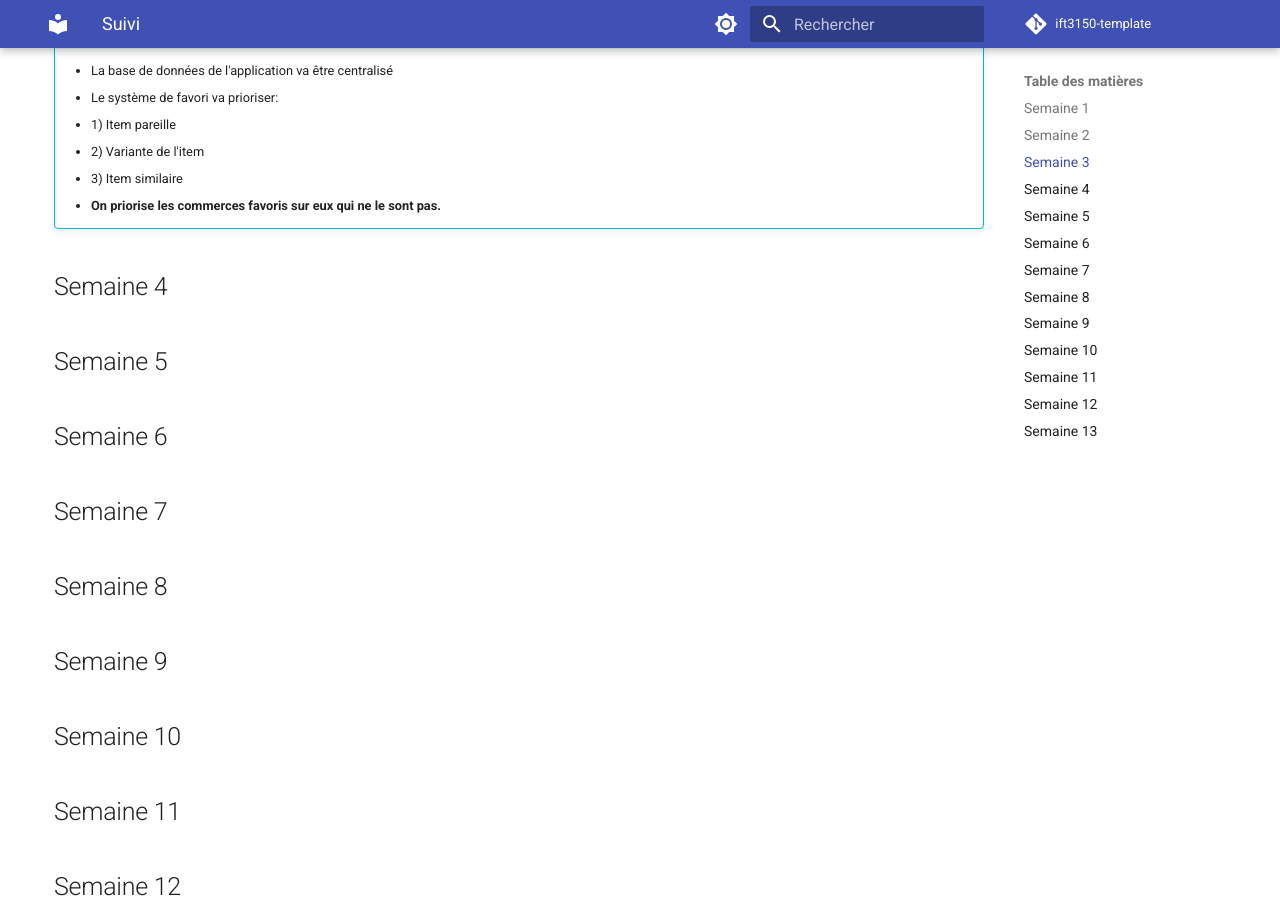
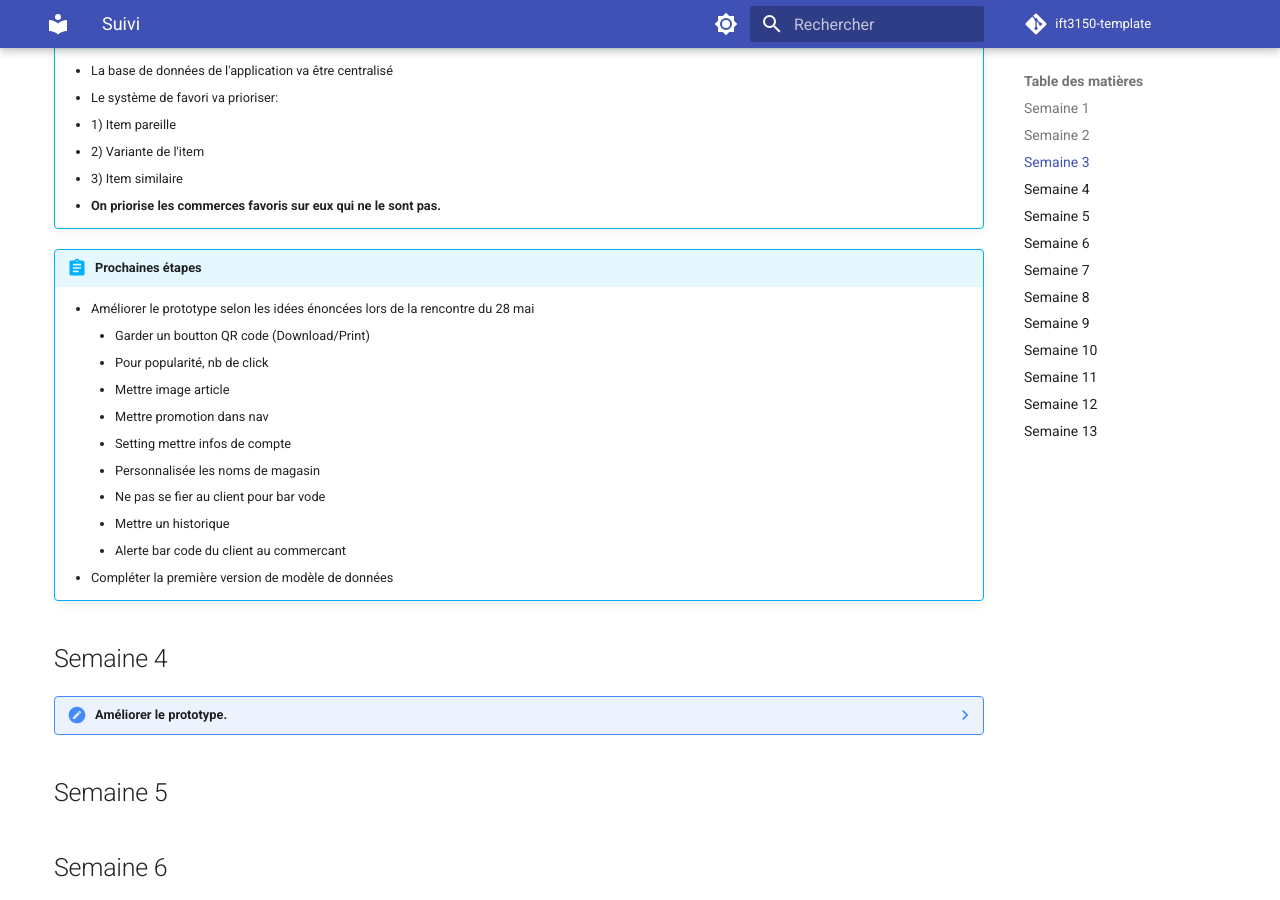
Before and after one commit to protolabo/dime, an MkDocs documentation site: the page built from docs/suivi.md, in a window 1280 px wide and 900 px high, scrolled down 1649 px. Built offline with MkDocs 1.6.1 and Material for MkDocs 9.7.7, drawn with Linux system fonts in a browser that asks for light colours; comment, search, counter and statistics services are not loaded.

Commit message:
Suivi semaine 4

```diff
--- a/docs/suivi.md
+++ b/docs/suivi.md
@@ -83,9 +83,38 @@
     - 3) Item similaire
     - **On priorise les commerces favoris sur eux qui ne le sont pas.**
 
+!!! abstract "Prochaines étapes"
+    - Améliorer le prototype selon les idées énoncées lors de la rencontre du 28 mai
+        - Garder un boutton QR code (Download/Print)
+        - Pour popularité, nb de click
+        - Mettre image article
+        - Mettre promotion dans nav
+        - Setting mettre infos de compte
+        - Personnalisée les noms de magasin
+        - Ne pas se fier au client pour bar vode
+        - Mettre un historique
+        - Alerte bar code du client au commercant
+    - Compléter la première version de modèle de données
+
 
 
 ## Semaine 4
+??? note "Améliorer le prototype."
+    - [x] Changement d'emplacement des icônes de la barre de navigation
+    - [x] Nom du commerce présent dans le header de l'application.
+    - [ ] **Pour les comptes de commerçant**
+        - [x] Tabulaire des étagères selon l'ordre antéchronologique de la dernière modification de l'étagère.
+        - [x] Tabulaire des items selon le niveau de popularité
+        - [x] Système pour scanner le code barre lors de la création d'un nouvel item.
+        - [x] Création de la page d'item.
+        - [x] Nouveau buton _Edit_ dans les pages d'items et d'étagères.
+    - [ ] **Pour les comptes de client**
+        - [x] Création de la page ** Mes Favoris**
+        - [ ] Création de la page d'un item et d'un commerce
+
+
+
+
 
 ## Semaine 5
 
```
